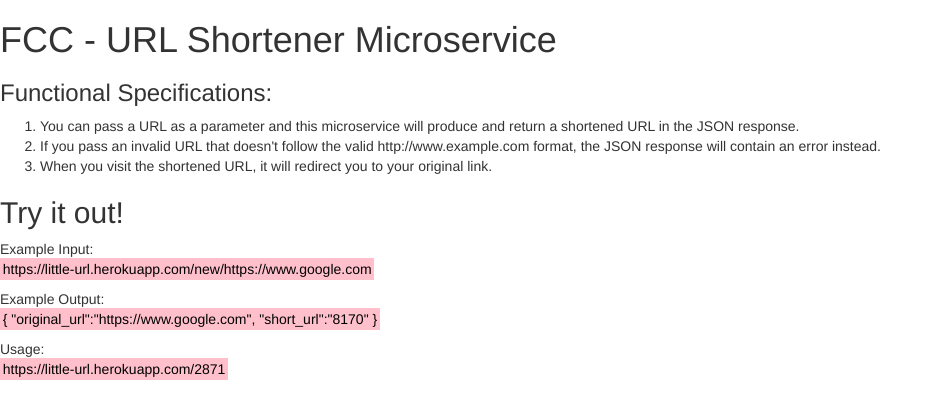
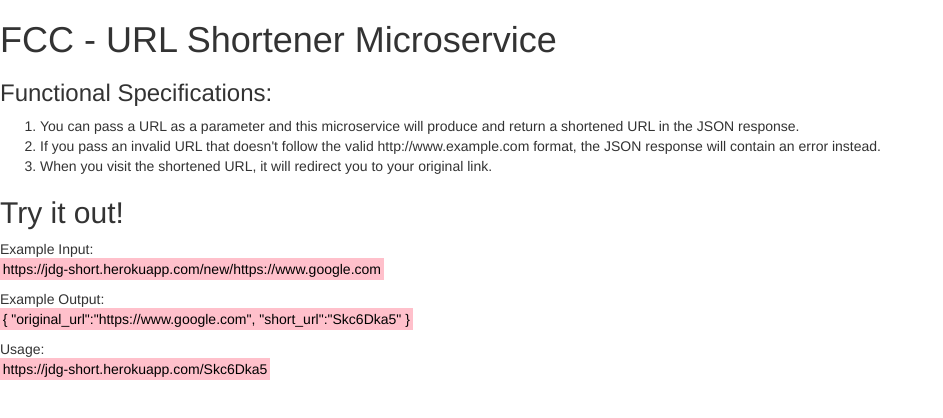
Before and after one commit to JD-Gonz/urlShortener, a website: page index.html in a window 1280 px wide. Shown: the whole page, without its empty margins (0-943 px from the left). Drawn offline with nearby package versions, Linux system fonts and the light colour scheme.

Commit message:
update index urls

```diff
--- a/index.html
+++ b/index.html
@@ -17,7 +17,7 @@
       Example Input:
       <br />
       <mark style="background-color:pink">
-       https://little-url.herokuapp.com/new/https://www.google.com
+       https://jdg-short.herokuapp.com/new/https://www.google.com
       </mark>
       <br />
     </p>
@@ -25,14 +25,14 @@
       Example Output:
       <br />
       <mark style="background-color:pink">
-        { "original_url":"https://www.google.com", "short_url":"8170" }
+        { "original_url":"https://www.google.com", "short_url":"Skc6Dka5" }
       </mark>
     </p>
     <p>
       Usage:
       <br />
       <mark style="background-color:pink">
-        https://little-url.herokuapp.com/2871
+        https://jdg-short.herokuapp.com/Skc6Dka5
       </mark>
     </p>
   </body>
```
